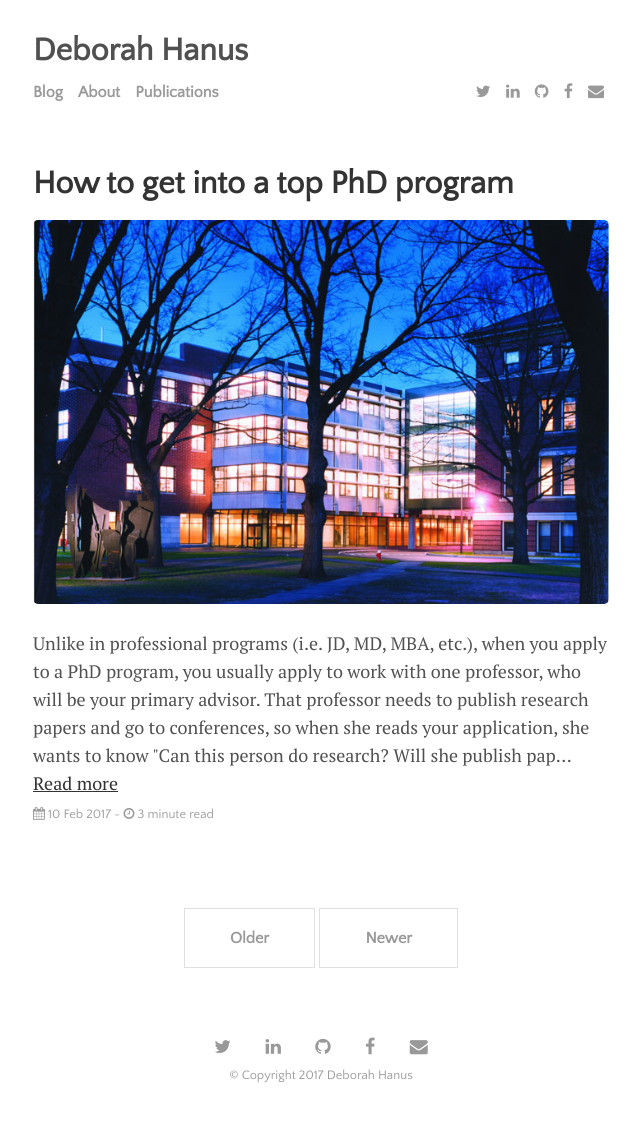
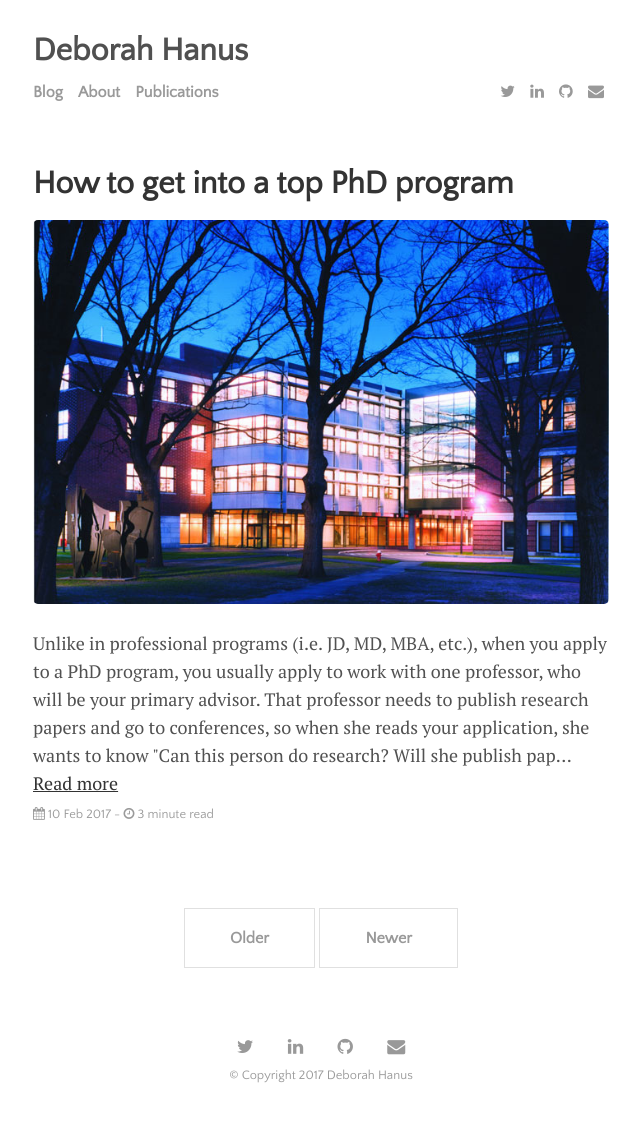
Before and after one commit to dhanus/dhanus.github.io, a Jekyll site: the page built from index.html, in a window 1280 px wide. Shown: the whole page, without its empty margins (319-959 px from the left). Built offline with Jekyll 4.4.1, drawn with Linux system fonts in a browser that asks for light colours; nearby versions of some CDN libraries; the list of posts is cut into pages by our own code.

Commit message:
remove facebook from menu

```diff
--- a/_includes/footer.html
+++ b/_includes/footer.html
@@ -1,10 +1,8 @@
 
 <footer class="footer">
   <a href="https://twitter.com/{{site.author.twitter}}"><i class="fa fa-twitter" aria-hidden="true" target="_blank"></i></a>
-<!--   <a href="https://instagram.com/{{ site.author.instagram }}"><i class="fa fa-instagram" aria-hidden="true" target="_blank"></i></a> -->
   <a href="https://linkedin.com/in/{{site.author.linkedin}}"><i class="fa fa-linkedin" aria-hidden="true" target="_blank"></i></a>
   <a href="https://github.com/{{site.author.github}}"><i class="fa fa-github" aria-hidden="true" target="_blank"></i></a>
-  <a href="https://www.facebook.com/{{site.author.facebook}}"><i class="fa fa-facebook" aria-hidden="true" target="_blank"></i></a>
   <a href="mailto:{{site.author.email}}"><i class="fa fa-envelope" aria-hidden="true" target="_blank"></i></a>
   <div class="post-date"><a href="{{ site.github.url }}/about.html">&copy; Copyright 2017 Deborah Hanus</a></div>
 </footer>
--- a/_includes/menu.html
+++ b/_includes/menu.html
@@ -1,20 +1,14 @@
 <div class="menu">
   <div class="menu-content">
-                {% for link in site.navigation %}{% assign current = nil %}{% if page.url contains link.url %}{% assign current = 'current' %}{% endif %}
-                     <a class="element {% if forloop.first %}first{% endif %} {{ current }} {% if forloop.last %}last{% endif %}" href="{{ link.url | prepend: site.baseurl }}">{{ link.title }}</a>
-                 {% endfor %}
-                   <a target="_blank" href="https://scholar.google.com/citations?user=J_d-EmQAAAAJ&hl=en">Publications</a>
-
-   <!--  <a href="{{ site.github.url }}/about">About</a> -->
-<!--     <a href="{{ site.github.url }}/writing.html">Writing</a> -->
-<!--     <a href="{{ site.github.url }}/contacts.html">Contact</a> -->
+    {% for link in site.navigation %}{% assign current = nil %}{% if page.url contains link.url %}{% assign current = 'current' %}{% endif %}
+    <a class="element {% if forloop.first %}first{% endif %} {{ current }} {% if forloop.last %}last{% endif %}" href="{{ link.url | prepend: site.baseurl }}">{{ link.title }}</a>
+    {% endfor %}
+    <a target="_blank" href="https://scholar.google.com/citations?user=J_d-EmQAAAAJ&hl=en">Publications</a>
   </div>
   <div class="social-icons">
     <a href="https://twitter.com/{{site.author.twitter}}"><i class="fa fa-twitter" aria-hidden="true" target="_blank"></i></a>
-<!--     <a href="https://instagram.com/{{ site.author.instagram }}"><i class="fa fa-instagram" aria-hidden="true" target="_blank"></i></a> -->
     <a href="https://linkedin.com/in/{site.author.linkedin{}}"><i class="fa fa-linkedin" aria-hidden="true" target="_blank"></i></a>
     <a href="https://github.com/{{site.author.github}}"><i class="fa fa-github" aria-hidden="true" target="_blank"></i></a>
-    <a href="https://www.facebook.com/{{site.author.facebook}}"><i class="fa fa-facebook" aria-hidden="true" target="_blank"></i></a>
     <a href="mailto:dhanus@mit.edu"><i class="fa fa-envelope" aria-hidden="true" target="_blank"></i></a>
   </div>
 </div>
```
